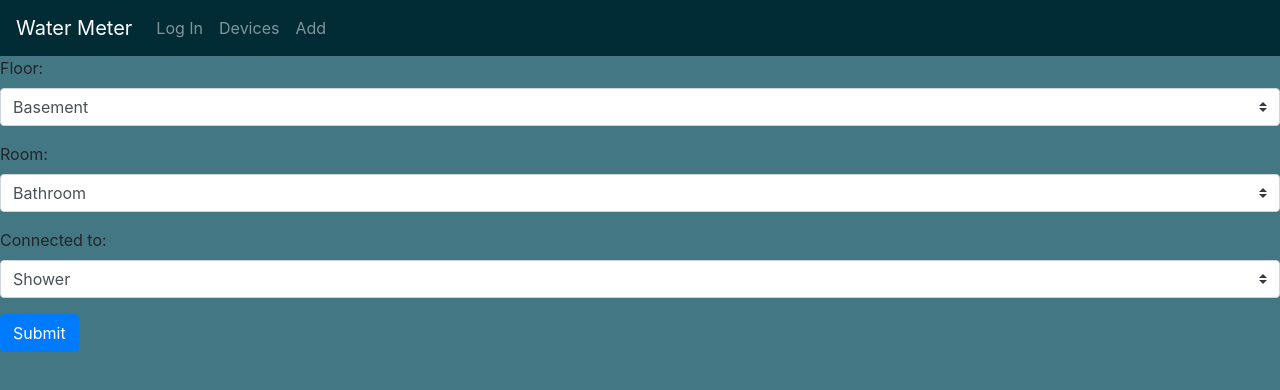
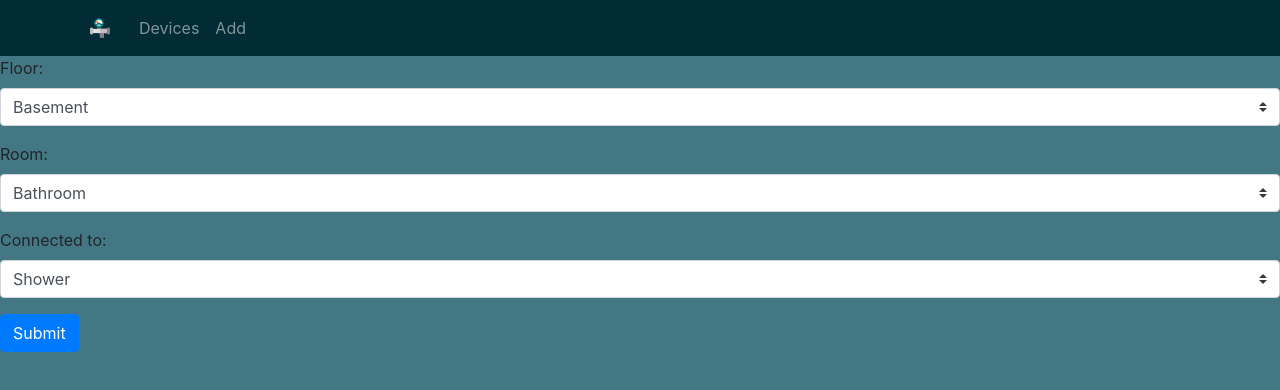
Before and after one commit to petermorgandev/coding-exercises, a Vue app: page /#/add in a window 1280 px wide. Shown: the top 390 px of the page. Built offline with nearby package versions, Linux system fonts and the light colour scheme.

Commit message:
navbar changes

```diff
--- a/src/components/Navbar.vue
+++ b/src/components/Navbar.vue
@@ -1,25 +1,16 @@
 <template>
-  <div>
-    <nav class="navbar navbar-expand-sm navbar-dark bg-custom">
-      <a class="navbar-brand" href="#">Water Meter</a>
-      <button
-        class="navbar-toggler"
-        type="button"
-        data-toggle="collapse"
-        data-target="#navbarSupportedContent"
-        aria-controls="navbarSupportedContent"
-        aria-expanded="false"
-        aria-label="Toggle navigation"
-      >
-        <span class="navbar-toggler-icon"></span>
-      </button>
-
-      <div class="collapse navbar-collapse" id="navbarSupportedContent">
-        <ul class="navbar-nav mr-auto">
-          <li class="nav-item" v-for="link in navbarLinks" v-bind:key="link.index">
-            <router-link :to="link.path" class="nav-link">{{link.text}}</router-link>
-          </li>
-        </ul>
+  <div class="bg-custom">
+    <nav class="navbar navbar-expand-sm navbar-dark">
+      <div class="container">
+        <img src="../assets/pipe.svg" width="30" height="30" alt="logo" class="navbar-brand">
+        <div class="navbar-nav mr-auto">
+          <router-link
+            v-for="link in navbarLinks"
+            :to="link.path"
+            v-bind:key="link.index"
+            class="nav-link nav-item"
+          >{{link.text}}</router-link>
+        </div>
       </div>
     </nav>
   </div>
@@ -31,9 +22,8 @@ export default {
   data() {
     return {
       navbarLinks: [
-        { path: "/", text: "Log In" },
         { path: "/devices", text: "Devices" },
-        { path: "/add", text: "Add", icon: 'fa-plus' }
+        { path: "/add", text: "Add", icon: "fa-plus" }
       ]
     };
   }
```
